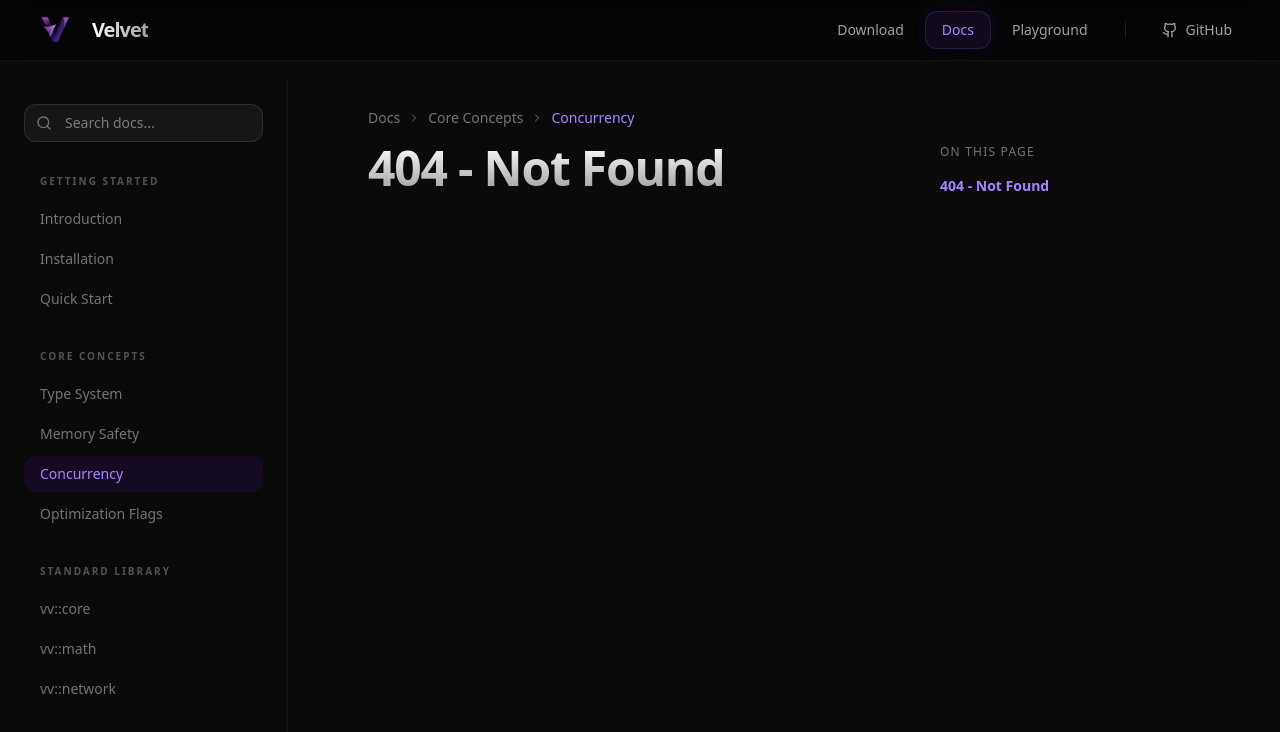
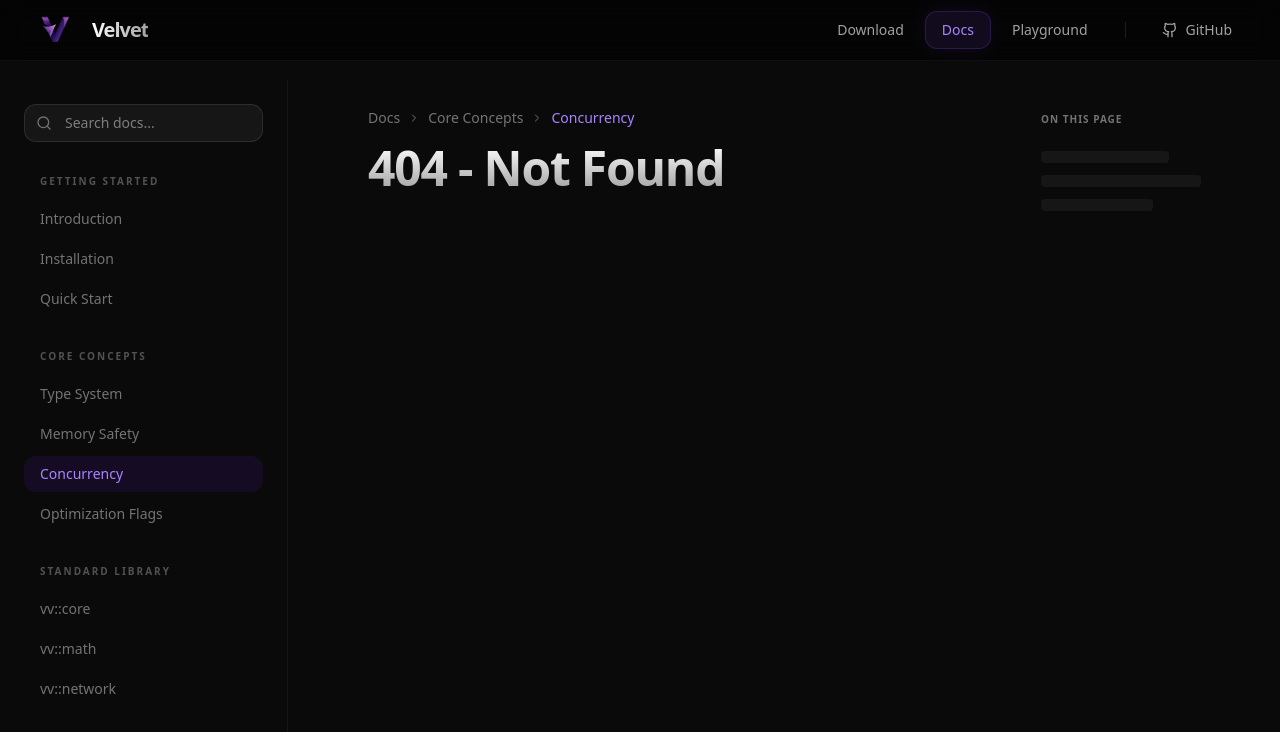
Before and after one commit to AtharvDubey12/frontend, a React (Vite) app: page /docs/core-concepts/concurrency in a window 1280 px wide. Shown: the top 732 px of the page. Built offline with nearby package versions, Linux system fonts and the light colour scheme; what better-react-mathjax would draw is missing.

Commit message:
updated docs rendering

```diff
--- a/index.html
+++ b/index.html
@@ -11,6 +11,7 @@
     <style>
     html, body {
       background-color: oklch(14.5% 0 0);
+      scrollbar-gutter: stable;
     }
     </style>
 
--- a/src/components/DocPage.jsx
+++ b/src/components/DocPage.jsx
@@ -19,7 +19,7 @@ const slugify = (text) =>
     .replace(/\s+/g, "-")
     .trim();
 
-// ✅ ADDITIVE: safely extract text from React children
+// Safely extract text from React children
 const getTextFromChildren = (children) => {
   if (typeof children === "string") return children;
   if (Array.isArray(children))
@@ -30,43 +30,11 @@ const getTextFromChildren = (children) => {
 };
 
 // ----------------------------------
-// Table of Contents Component
-// ----------------------------------
-function TableOfContents({ headings, activeId }) {
-  return (
-    <div className="sticky top-24 space-y-3 text-sm">
-      <div className="text-xs tracking-widest text-neutral-500 uppercase mb-4">
-        On this page
-      </div>
-
-      {headings.map(({ id, text, level }) => (
-        <a
-          key={id}
-          href={`#${id}`}
-          className={`block transition-colors ${
-            activeId === id
-              ? "text-violet-400 font-semibold"
-              : "text-neutral-400 hover:text-neutral-200"
-          }`}
-          style={{ paddingLeft: (level - 1) * 12 }}
-        >
-          {text}
-        </a>
-      ))}
-    </div>
-  );
-}
-
-// ----------------------------------
 // Main Page
 // ----------------------------------
 export default function DocPage() {
   const { section, id } = useParams();
   const [content, setContent] = useState("");
-
-  // 🔹 TOC state
-  const [headings, setHeadings] = useState([]);
-  const [activeId, setActiveId] = useState(null);
 
   useEffect(() => {
     const loadContent = async () => {
@@ -80,71 +48,13 @@ export default function DocPage() {
     loadContent();
   }, [section, id]);
 
-  // reset headings on page change
-  useEffect(() => {
-    setHeadings([]);
-  }, [content]);
-
-  // ----------------------------------
-  // Scroll Spy
-  // ----------------------------------
-  useEffect(() => {
-  if (!headings.length) return;
-
-  const visible = new Map();
-
-  const observer = new IntersectionObserver(
-    (entries) => {
-      entries.forEach((entry) => {
-        if (entry.isIntersecting) {
-          visible.set(entry.target.id, entry.boundingClientRect.top);
-        } else {
-          visible.delete(entry.target.id);
-        }
-      });
-
-      if (visible.size > 0) {
-        // pick the heading closest to the top
-        const active = [...visible.entries()].sort(
-          (a, b) => Math.abs(a[1]) - Math.abs(b[1])
-        )[0][0];
-
-        setActiveId(active);
-      }
-    },
-    {
-      rootMargin: "-20% 0px -70% 0px",
-      threshold: 0,
-    }
-  );
-
-  headings.forEach(({ id }) => {
-    const el = document.getElementById(id);
-    if (el) observer.observe(el);
-  });
-
-  return () => observer.disconnect();
-}, [headings]);
-
-
   // ----------------------------------
   // Markdown Components
   // ----------------------------------
-  const registerHeading = (level, text) => {
-    const id = slugify(text);
-
-    setHeadings((prev) => {
-      if (prev.find((h) => h.id === id)) return prev;
-      return [...prev, { id, text, level }];
-    });
-
-    return id;
-  };
-
   const components = {
     h1: ({ children }) => {
-      const text = getTextFromChildren(children); // ✅ FIX
-      const id = registerHeading(1, text);
+      const text = getTextFromChildren(children);
+      const id = slugify(text);
       return (
         <h1
           id={id}
@@ -155,8 +65,8 @@ export default function DocPage() {
       );
     },
     h2: ({ children }) => {
-      const text = getTextFromChildren(children); // ✅ FIX
-      const id = registerHeading(2, text);
+      const text = getTextFromChildren(children);
+      const id = slugify(text);
       return (
         <h2
           id={id}
@@ -167,8 +77,8 @@ export default function DocPage() {
       );
     },
     h3: ({ children }) => {
-      const text = getTextFromChildren(children); // ✅ FIX
-      const id = registerHeading(3, text);
+      const text = getTextFromChildren(children);
+      const id = slugify(text);
       return (
         <h3
           id={id}
@@ -266,16 +176,12 @@ export default function DocPage() {
   // Layout
   // ----------------------------------
   return (
-    <div className="max-w-7xl mx-auto grid grid-cols-[1fr_260px] gap-12">
+    <div className="max-w-7xl mx-auto">
       <div className="animate-in fade-in slide-in-from-bottom-4 duration-700">
         <ReactMarkdown remarkPlugins={[remarkGfm]} components={components}>
           {content}
         </ReactMarkdown>
       </div>
-
-      <aside className="hidden lg:block">
-        <TableOfContents headings={headings} activeId={activeId} />
-      </aside>
     </div>
   );
 }
--- a/src/pages/Docs.jsx
+++ b/src/pages/Docs.jsx
@@ -19,7 +19,7 @@ export default function Docs() {
       <div className="max-w-[1600px] mx-auto flex">
 
         {/* ================= LEFT SIDEBAR ================= */}
-        <aside className="hidden lg:flex flex-col w-72 h-[calc(100vh-80px)] sticky top-20 border-r border-white/5 p-6 overflow-y-auto">
+        <aside className="hidden lg:flex flex-col w-72 z-10 h-[calc(100vh-80px)] sticky top-20 border-r border-white/5 p-6 overflow-y-auto">
           <div className="relative mb-8">
             <Search className="absolute left-3 top-1/2 -translate-y-1/2 w-4 h-4 text-neutral-500" />
             <input
@@ -52,7 +52,7 @@ export default function Docs() {
         </aside>
 
         {/* ================= CENTER CONTENT ================= */}
-        <main className="flex-1 px-6 py-12 md:px-12 lg:px-20 max-w-full min-h-screen">
+        <main style={{minWidth: 0}} className="flex-1 px-6 py-12 md:px-12 lg:px-20 z-1 max-w-full min-h-screen">
           {/* Breadcrumbs */}
           <div className="mb-4 flex items-center gap-2 text-sm text-neutral-500 font-medium capitalize">
             <span>Docs</span>
@@ -67,6 +67,39 @@ export default function Docs() {
         </main>
 
         {/* ================= RIGHT SIDEBAR (TOC) ================= */}
+<aside className="hidden xl:block w-64 shrink-0 h-[calc(100vh-80px)] sticky top-20 p-8">
+  <h4 className="text-[10px] font-bold text-neutral-500 uppercase tracking-widest mb-6">
+    On this page
+  </h4>
+
+  <ul className="space-y-3 text-sm">
+    {toc.length === 0 ? (
+      // skeleton placeholder
+      <>
+        <li className="h-3 w-32 bg-white/5 rounded" />
+        <li className="h-3 w-40 bg-white/5 rounded" />
+        <li className="h-3 w-28 bg-white/5 rounded" />
+      </>
+    ) : (
+      toc.map(({ id, text, level }) => (
+        <li
+          key={id}
+          style={{ paddingLeft: (level - 1) * 12 }}
+          className="cursor-pointer text-neutral-500 hover:text-neutral-200 transition-colors"
+          onClick={() =>
+            document.getElementById(id)?.scrollIntoView({
+              behavior: "smooth",
+              block: "start",
+            })
+          }
+        >
+          {text}
+        </li>
+      ))
+    )}
+  </ul>
+</aside>
+
 
       </div>
     </div>
```
